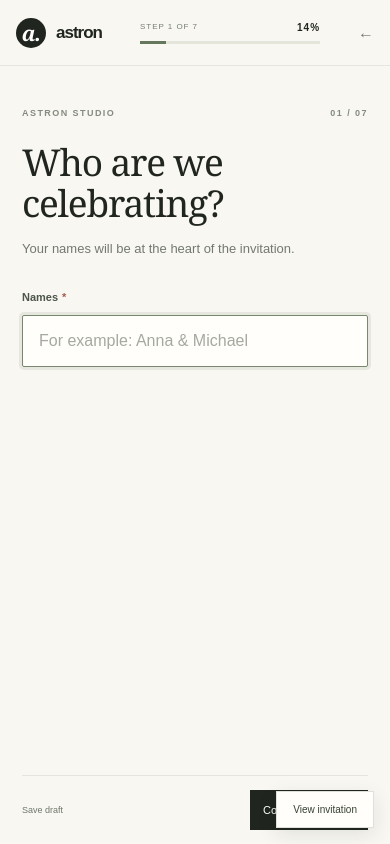
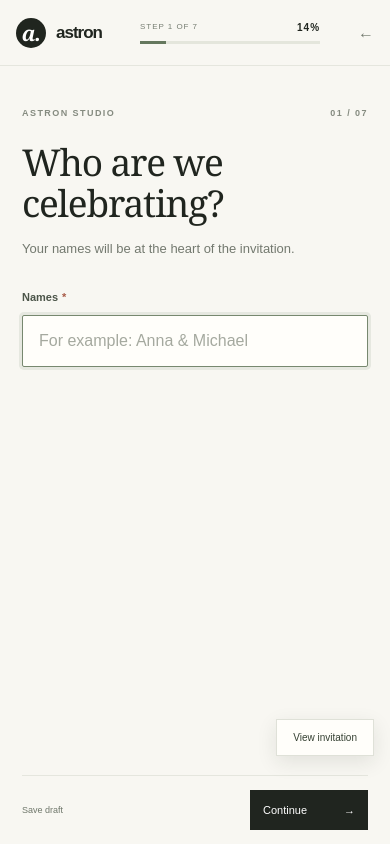
Before and after one commit to NurmatAbdullakh/astron-digital-invitations, a Next.js app: page /en/create in a window 390 px wide. Built offline with nearby package versions, Linux system fonts and the light colour scheme; no server answers.

Commit message:
fix(responsive): separate mobile preview toggle from wizard actions

```diff
--- a/src/app/catalog-first.css
+++ b/src/app/catalog-first.css
@@ -139,7 +139,7 @@
   .guided-layout.is-preview-open .guided-form-panel{display:none}
   .guided-layout.is-preview-open .guided-preview-panel{display:flex}
   .guided-preview-stage{height:calc(100% - 70px);min-height:0;max-height:620px;width:min(100%,350px)}
-  .guided-mobile-preview-toggle{display:block;position:fixed;right:16px;bottom:16px;z-index:8;border:1px solid #dfe1d8;background:#fffefa;color:#354032;padding:12px 16px;font-size:10px;box-shadow:0 6px 20px rgba(33,39,31,.1)}
+  .guided-mobile-preview-toggle{display:block;position:fixed;right:16px;bottom:88px;z-index:8;border:1px solid #dfe1d8;background:#fffefa;color:#354032;padding:12px 16px;font-size:10px;box-shadow:0 6px 20px rgba(33,39,31,.1)}
   .guided-layout.is-preview-open+.guided-mobile-preview-toggle{background:#20251f;color:white}
   .guided-step-footer{left:0;right:0;bottom:0;padding:14px 0;background:#f8f7f2}
   .guided-footer-left{max-width:105px}
```
